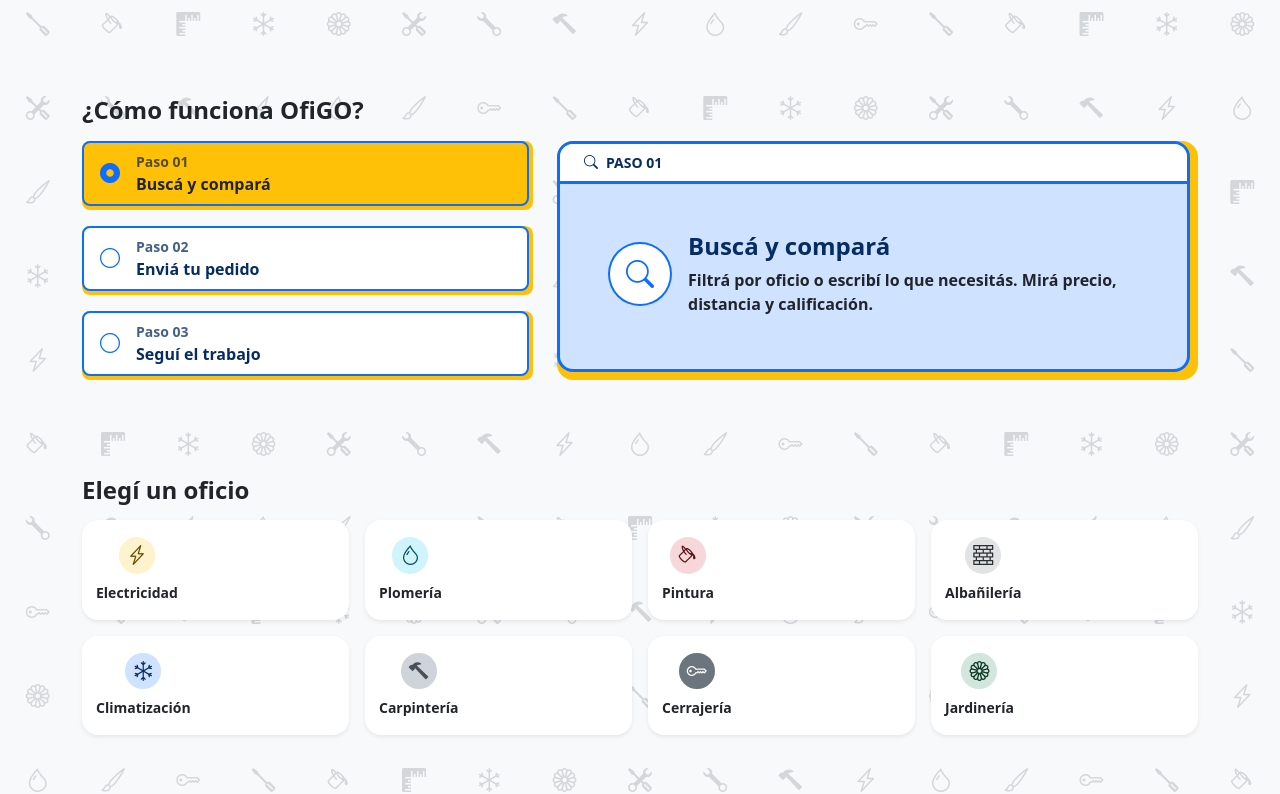
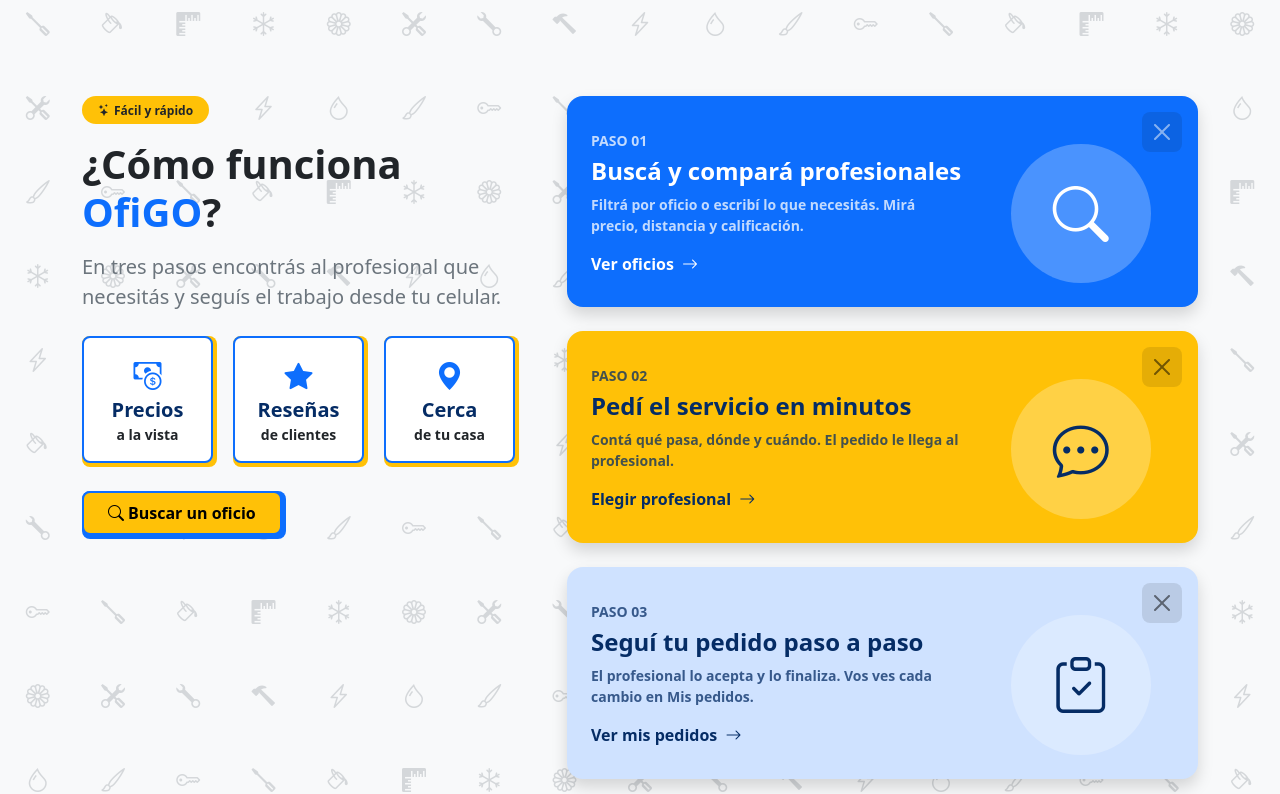
Before and after one commit to lumedina23/programacion4-c9-react, a React (Vite) app: page / in a window 1280 px wide. Shown: the part 604-1398 px from the top of the page. Built offline with nearby package versions, Linux system fonts and the light colour scheme.

Commit message:
Las tarjetas de Cómo funciona se apilan al bajar, con un panel al costado

```diff
--- a/src/App.jsx
+++ b/src/App.jsx
@@ -12,8 +12,6 @@
   const navegar = useNavigate()
   const { pathname } = useLocation()
 
-  // Cada vez que cambia el usuario, la sesión guardada en localStorage se actualiza sola:
-  // si hay usuario se guarda, si no (cliente o cerró sesión) se borra
   useEffect(() => {
     if (usuario) {
       guardarSesion(usuario)
@@ -21,13 +19,10 @@
       borrarSesion()
     }
   }, [usuario])
-  // Al pasar a otra página se vuelve arriba de todo; si no, la página nueva
-  // se abriría a la misma altura en la que estaba la anterior.
   useEffect(() => {
     window.scrollTo({ top: 0, behavior: 'instant' })
   }, [pathname])
 
-  // Igual que en el TP1: entrar como cliente borra cualquier sesión guardada
   function entrarComoCliente() {
     setUsuario(null)
     navegar('/menu')
@@ -57,7 +52,7 @@
         alEntrarComoCliente={entrarComoCliente}
         alCerrarSesion={cerrarSesion}
       />
-      <main className="flex-grow-1 position-relative overflow-hidden">
+      <main className="flex-grow-1 position-relative">
         <FondoHerramientas />
         <div className="position-relative">
           <Rutas
--- a/src/components/common/FondoHerramientas.jsx
+++ b/src/components/common/FondoHerramientas.jsx
@@ -1,5 +1,7 @@
 // Patrón decorativo de íconos de oficios para poner de fondo.
-// El contenedor tiene que tener "position-relative overflow-hidden" y cada sección encima "position-relative".
+// El contenedor tiene que tener "position-relative" y cada sección encima "position-relative".
+// El fondo se recorta solo (overflow-hidden), así el contenedor no lo necesita y las tarjetas
+// que se quedan pegadas al bajar (position-sticky) siguen funcionando.
 const ICONOS = [
   'bi-wrench',
   'bi-hammer',
@@ -21,7 +23,7 @@
 function FondoHerramientas() {
   return (
     <div
-      className="position-absolute top-0 start-0 w-100 h-100 d-flex flex-wrap justify-content-around align-content-start gap-5 p-4 opacity-25 pe-none"
+      className="position-absolute top-0 start-0 w-100 h-100 overflow-hidden d-flex flex-wrap justify-content-around align-content-start gap-5 p-4 opacity-25 pe-none"
       aria-hidden="true"
     >
       {Array.from({ length: CANTIDAD }, (_, indice) => (
--- a/src/pages/Inicio.jsx
+++ b/src/pages/Inicio.jsx
@@ -1,6 +1,6 @@
 import { useState } from 'react'
-import { useNavigate } from 'react-router-dom'
-import { Badge, Button, Col, Container, Form, Row, ToggleButton } from 'react-bootstrap'
+import { Link, useNavigate } from 'react-router-dom'
+import { Badge, Button, CloseButton, Col, Container, Form, Row } from 'react-bootstrap'
 import Buscador from '../components/common/Buscador.jsx'
 import BotonOfiGO from '../components/common/BotonOfiGO.jsx'
 import ConSombra from '../components/common/ConSombra.jsx'
@@ -13,72 +13,149 @@
 import { CATEGORIAS } from '../data/categorias.js'
 import { PROFESIONALES } from '../data/profesionales.js'
 
-// Migrado desde index.html (portada) del TP1
 
 const POPULARES = ['Plomería', 'Electricidad', 'Pintura', 'Cerrajería']
 
 
 const PASOS = [
-  { numero: '01', icono: 'bi-search', titulo: 'Buscá y compará', texto: 'Filtrá por oficio o escribí lo que necesitás. Mirá precio, distancia y calificación.' },
-  { numero: '02', icono: 'bi-chat-dots', titulo: 'Enviá tu pedido', texto: 'Contá qué pasa, dónde y cuándo. El pedido le llega al profesional.' },
-  { numero: '03', icono: 'bi-clipboard-check', titulo: 'Seguí el trabajo', texto: 'El profesional lo acepta y lo finaliza. Vos ves cada cambio en Mis pedidos.' },
+  {
+    numero: '01',
+    icono: 'bi-search',
+    titulo: 'Buscá y compará profesionales',
+    texto: 'Filtrá por oficio o escribí lo que necesitás. Mirá precio, distancia y calificación.',
+    enlace: 'Ver oficios',
+    destino: '/oficios',
+    fondo: 'primary',
+  },
+  {
+    numero: '02',
+    icono: 'bi-chat-dots',
+    titulo: 'Pedí el servicio en minutos',
+    texto: 'Contá qué pasa, dónde y cuándo. El pedido le llega al profesional.',
+    enlace: 'Elegir profesional',
+    destino: '/oficios',
+    fondo: 'warning',
+  },
+  {
+    numero: '03',
+    icono: 'bi-clipboard-check',
+    titulo: 'Seguí tu pedido paso a paso',
+    texto: 'El profesional lo acepta y lo finaliza. Vos ves cada cambio en Mis pedidos.',
+    enlace: 'Ver mis pedidos',
+    destino: '/historial',
+    fondo: 'primary-subtle',
+  },
 ]
 
 const VENTAJAS_CLIENTE = ['Profesionales de tu zona', 'Precios y calificaciones a la vista', 'Seguís tu pedido paso a paso']
 const VENTAJAS_PROFESIONAL = ['Recibís pedidos de clientes', 'Los aceptás o rechazás', 'Marcás los trabajos terminados']
 
-// Ordenados por calificación (y por cantidad de reseñas si empatan)
 const RANKING = [...PROFESIONALES].sort((a, b) => b.rating - a.rating || b.resenas - a.resenas)
 const DESTACADOS = RANKING.slice(0, 3)
 
-// "¿Cómo funciona?": los pasos se eligen como opciones de radio (idea de Uiverse)
-// y a la derecha se muestra la explicación del paso elegido.
-function PasosComoFunciona({ pasos }) {
-  const [elegido, setElegido] = useState(pasos[0].numero)
-  const paso = pasos.find((p) => p.numero === elegido)
+const ALTO_ENCABEZADO = 96
+const SEPARACION_TARJETAS = 20
+
+const VENTAJAS_OFIGO = [
+  { titulo: 'Precios', texto: 'a la vista', icono: 'bi-cash-coin' },
+  { titulo: 'Reseñas', texto: 'de clientes', icono: 'bi-star-fill' },
+  { titulo: 'Cerca', texto: 'de tu casa', icono: 'bi-geo-alt-fill' },
+]
+function TarjetaComoFunciona({ paso, posicion, alCerrar }) {
+  const oscura = paso.fondo === 'primary'
 
   return (
-    <Row className="g-4 align-items-stretch">
-      <Col md={5} className="d-flex flex-column gap-3">
-        {pasos.map((opcion) => {
-          const marcado = opcion.numero === elegido
-          return (
-            <ConSombra key={opcion.numero}>
-              <ToggleButton
-                id={`paso-${opcion.numero}`}
-                type="radio"
-                name="pasos-como-funciona"
-                value={opcion.numero}
-                checked={marcado}
-                onChange={() => setElegido(opcion.numero)}
-                variant="light"
-                className={`w-100 d-flex align-items-center gap-3 text-start fw-bold border border-2 border-primary rounded-3 px-3 py-2 ${
-                  marcado ? 'bg-warning text-dark' : 'bg-white text-primary-emphasis'
-                }`}
-              >
-                <i className={`bi ${marcado ? 'bi-record-circle-fill' : 'bi-circle'} text-primary fs-5`}></i>
-                <span>
-                  <span className="small d-block opacity-75">Paso {opcion.numero}</span>
-                  {opcion.titulo}
-                </span>
-              </ToggleButton>
+    <article
+      className={`bg-${paso.fondo} ${oscura ? 'text-white' : 'text-primary-emphasis'} position-sticky overflow-hidden rounded-4 shadow mb-4`}
+      style={{ top: ALTO_ENCABEZADO + posicion * SEPARACION_TARJETAS }}
+    >
+      <div className="position-absolute top-0 end-0 m-2 m-sm-3 bg-black bg-opacity-10 rounded-3 p-2 lh-1">
+        <CloseButton variant={oscura ? 'white' : undefined} aria-label={`Cerrar "${paso.titulo}"`} onClick={alCerrar} />
+      </div>
+
+      <Row className="g-0 align-items-center">
+        <Col xs={8} className="p-4">
+          <span className="small fw-bold text-uppercase opacity-75">Paso {paso.numero}</span>
+          <h3 className="h4 fw-bold lh-sm mt-1 mb-2">{paso.titulo}</h3>
+          <p className="small fw-semibold opacity-75 mb-3">{paso.texto}</p>
+          <Link to={paso.destino} className="fw-bold text-reset text-decoration-none">
+            {paso.enlace} <i className="bi bi-arrow-right ms-1"></i>
+          </Link>
+        </Col>
+
+        <Col xs={4} className="pe-4 pt-5 pb-4">
+          <div className="col-lg-9 mx-auto">
+            <div className="ratio ratio-1x1">
+              <div className="bg-white bg-opacity-25 rounded-circle d-flex align-items-center justify-content-center">
+                <i className={`bi ${paso.icono} display-4`} aria-hidden="true"></i>
+              </div>
+            </div>
+          </div>
+        </Col>
+      </Row>
+    </article>
+  )
+}
+
+function PanelComoFunciona() {
+  return (
+    <div className="sticky-lg-top z-1" style={{ top: ALTO_ENCABEZADO }}>
+      <Badge bg="warning" text="dark" pill className="mb-3 px-3 py-2 fw-semibold">
+        <i className="bi bi-stars me-1"></i>Fácil y rápido
+      </Badge>
+      <h2 className="display-6 fw-bold mb-3">
+        ¿Cómo funciona <span className="text-primary">OfiGO</span>?
+      </h2>
+      <p className="fs-5 text-secondary mb-4">
+        En tres pasos encontrás al profesional que necesitás y seguís el trabajo desde tu celular.
+      </p>
+
+      <Row xs={3} className="g-2 g-sm-3 mb-4">
+        {VENTAJAS_OFIGO.map((ventaja) => (
+          <Col key={ventaja.titulo}>
+            <ConSombra>
+              <div className="bg-white border border-2 border-primary rounded-3 text-center py-3">
+                <i className={`bi ${ventaja.icono} text-primary fs-3`}></i>
+                <p className="fs-5 fw-bolder text-primary-emphasis lh-1 my-1">{ventaja.titulo}</p>
+                <p className="small fw-semibold mb-0">{ventaja.texto}</p>
+              </div>
             </ConSombra>
-          )
-        })}
+          </Col>
+        ))}
+      </Row>
+
+      <BotonOfiGO as={Link} to="/oficios">
+        <i className="bi bi-search me-1"></i>Buscar un oficio
+      </BotonOfiGO>
+    </div>
+  )
+}
+
+function PasosComoFunciona({ pasos }) {
+  const [cerrados, setCerrados] = useState([])
+  const visibles = pasos.filter((paso) => !cerrados.includes(paso.numero))
+
+  return (
+    <Row className="g-5">
+      <Col lg={5}>
+        <PanelComoFunciona />
       </Col>
 
-      <Col md={7}>
-        <TarjetaEntrada icono={paso.icono} etiqueta={`Paso ${paso.numero}`} fondo="primary-subtle" sombra="warning">
-          <div className="d-flex align-items-center gap-3">
-            <div className="bg-white text-primary border border-2 border-primary rounded-circle p-3 lh-1 flex-shrink-0">
-              <i className={`bi ${paso.icono} fs-3`}></i>
-            </div>
-            <div>
-              <h3 className="h4 fw-bolder text-primary-emphasis mb-2">{paso.titulo}</h3>
-              <p className="fw-semibold mb-0">{paso.texto}</p>
-            </div>
-          </div>
-        </TarjetaEntrada>
+      <Col lg={7}>
+        {visibles.length === 0 ? (
+          <Button variant="link" className="fw-semibold text-decoration-none p-0" onClick={() => setCerrados([])}>
+            <i className="bi bi-arrow-counterclockwise me-1"></i>Volver a ver los pasos
+          </Button>
+        ) : (
+          visibles.map((paso, posicion) => (
+            <TarjetaComoFunciona
+              key={paso.numero}
+              paso={paso}
+              posicion={posicion}
+              alCerrar={() => setCerrados([...cerrados, paso.numero])}
+            />
+          ))
+        )}
       </Col>
     </Row>
   )
@@ -97,8 +174,6 @@
   )
 }
 
-// Tarjeta estilo Uiverse adaptada a los colores de Mi perfil:
-// borde azul grueso, franja blanca de encabezado y sombra dura de color.
 function TarjetaEntrada({ icono, etiqueta, fondo, sombra, children }) {
   return (
     <ConSombra color={sombra} redondeo="rounded-4" grosor={2} className="h-100">
@@ -116,12 +191,10 @@
   const [profesionalElegido, setProfesionalElegido] = useState(PROFESIONALES[0].id)
   const navegar = useNavigate()
 
-  // Abre Oficios con esa categoría ya elegida (como oficios.html?categoria=... en el TP1)
   function irAOficio(nombreCategoria) {
     navegar(`/oficios?categoria=${encodeURIComponent(nombreCategoria)}`)
   }
 
-  // Busca en Oficios lo que se escribió (como el formulario del TP1, que iba a oficios.html?buscar=...)
   function buscarEnOficios(texto) {
     const busqueda = texto.trim()
     navegar(busqueda ? `/oficios?buscar=${encodeURIComponent(busqueda)}` : '/oficios')
@@ -184,7 +257,6 @@
 
       <section className="py-5">
         <Container>
-          <TituloSeccion titulo="¿Cómo funciona OfiGO?" />
           <PasosComoFunciona pasos={PASOS} />
         </Container>
       </section>
```
